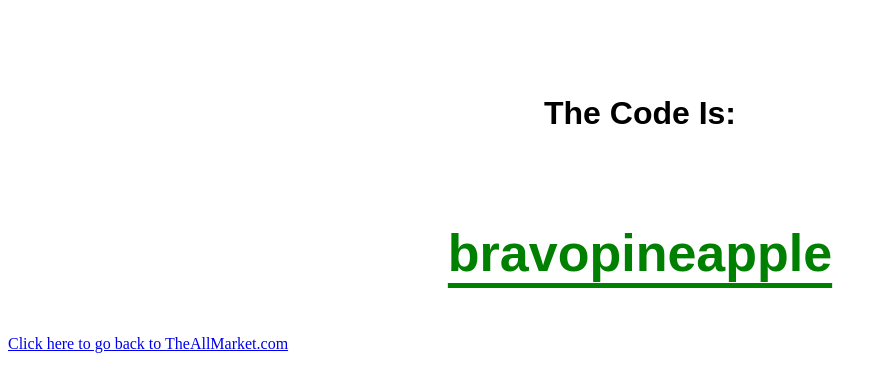
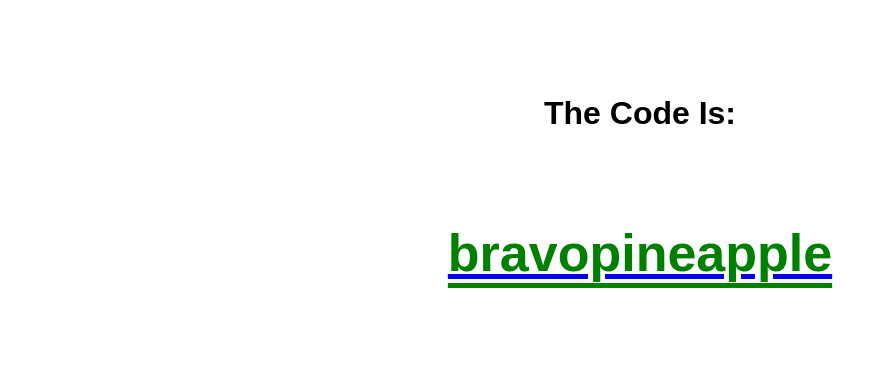
Before and after one commit to allmarketceo/allmarket.github.io, a plain HTML site: page index.html in a window 1280 px wide. Shown: the whole page, without its empty margins (0-888 px from the left). Drawn offline with Linux system fonts and the light colour scheme.

Commit message:
Update index.html

```diff
--- a/index.html
+++ b/index.html
@@ -8,10 +8,9 @@
 <body>
     <div style="font-family: Arial, Helvetica, sans-serif;">
         <h1 style="cursor:default;margin-top:7.5%;width:100%;text-align: center;">The Code Is:</h1><br>
-        <p style="cursor:pointer;text-decoration:underline;text-underline-offset: 1.5vh;font-size: 6.5vh;width:100%;text-align:center;font-weight: bold;color:green;" onclick="alert('The code is:  bravopineapple')">bravopineapple</p>
+        <a href="https://www.theallmarket.com">
+            <p style="cursor:pointer;text-decoration:underline;text-underline-offset: 1.5vh;font-size: 6.5vh;width:100%;text-align:center;font-weight: bold;color:green;" onclick="alert('The code is:  bravopineapple')">bravopineapple</p>
+        </a>
     </div>
-    <a href="https://www.theallmarket.com">
-        <p style="cursor:pointer;">Click here to go back to TheAllMarket.com</p>
-    </a>
 </body>
 </html>
```
